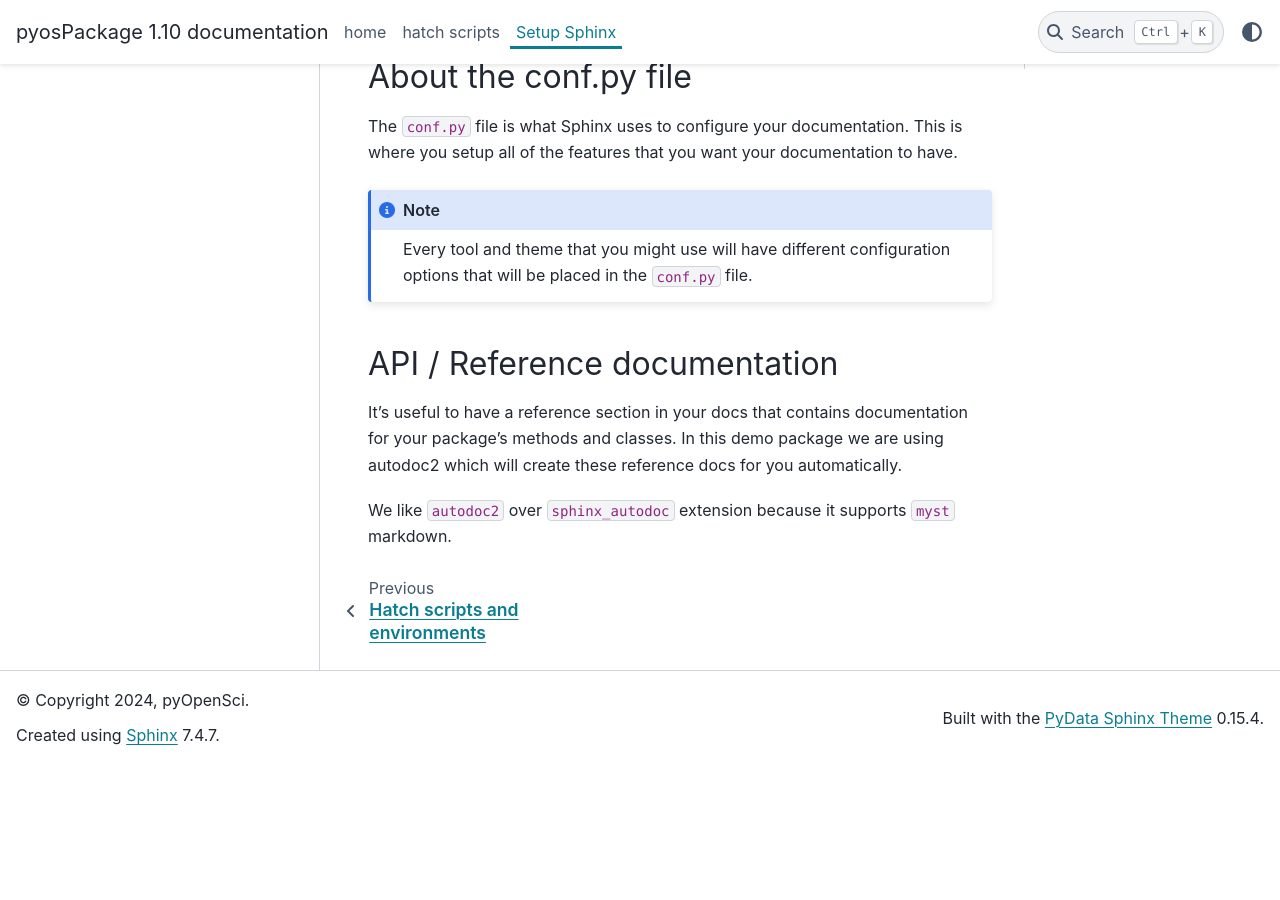
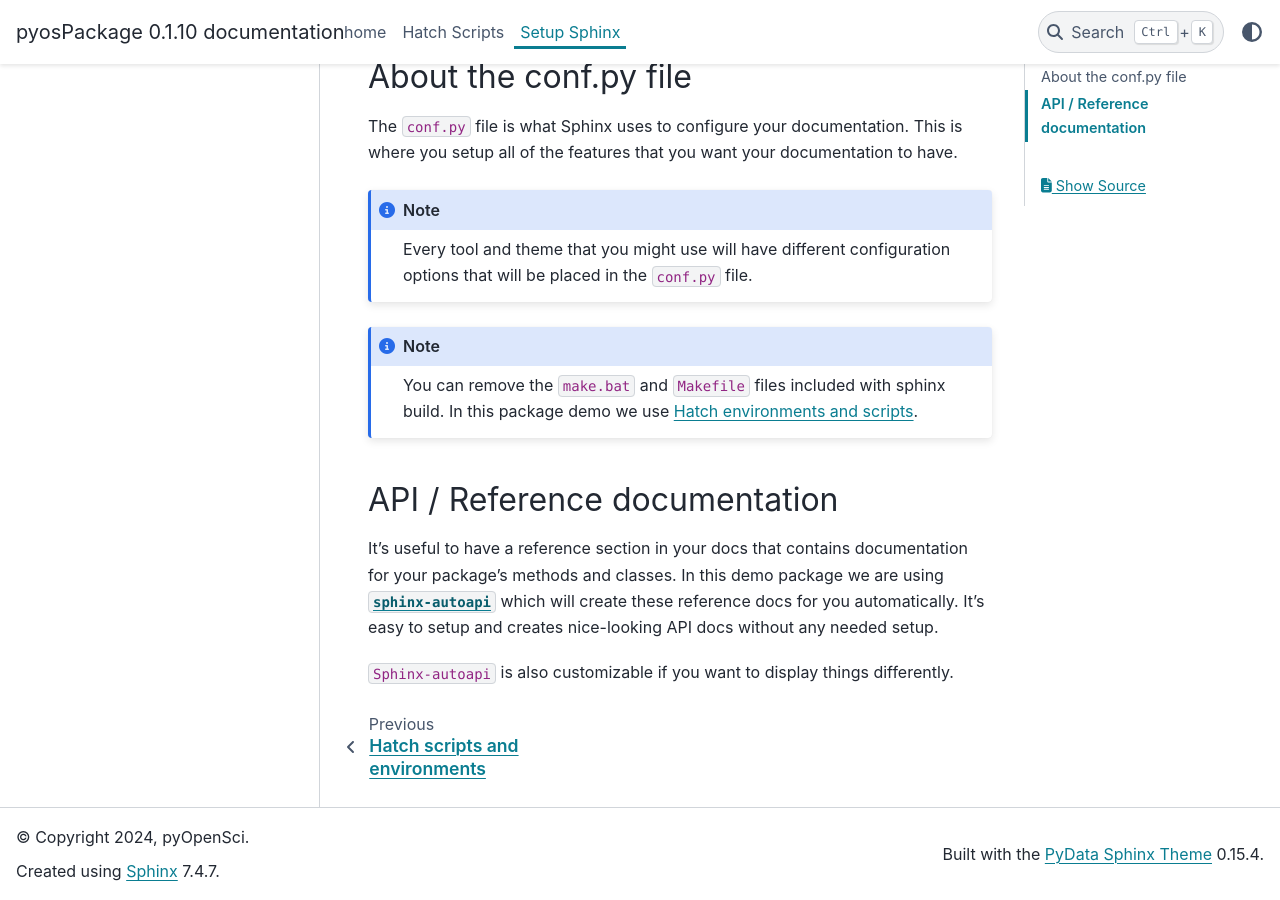
Before and after one commit to pyOpenSci/pyosPackage, a Sphinx documentation site: the page built from docs/setup-sphinx.md, in a window 1280 px wide and 900 px high, scrolled down 1166 px. Built offline with Sphinx 7.4.7 and the PyData theme 0.15.4, drawn with Linux system fonts in a browser that asks for light colours; pages that are not in the unit, such as notebooks, are missing from menus; the version number is read from the project's files by our own code; before the commit the page ends 1930 px from its top, so only the background shows below that.

```diff
--- a/docs/conf.py
+++ b/docs/conf.py
@@ -6,7 +6,6 @@ from datetime import datetime
 
 current_year = datetime.now().year
 organization_name = "pyOpenSci"
-
 
 project = "pyosPackage"
 copyright = f"{current_year}, {organization_name}"
@@ -29,16 +28,11 @@ except subprocess.CalledProcessError:
 # Update the release value
 release = release_value
 
-
-release = "1.10"
-
 # -- General configuration ---------------------------------------------------
 # Extensions add additional functionality to your documentation.
 # TODO: describe each extension below
 extensions = [
-    # Autodoc will create API docs for you
-    # "sphinx.ext.autodoc", # This is the older autodoc that doesn't support myst
-    "autodoc2",  # Supports myst markdown, ugly output
+    # Autodoc will create API docs for you -
     "autoapi.extension",
     "sphinx_design",
     "sphinx_copybutton",
@@ -69,10 +63,5 @@ myst_footnote_transition = False
 html_theme = "pydata_sphinx_theme"
 html_static_path = ["_static"]
 
-# Autodoc
-# autodoc2_render_plugin = "myst"
-# autodoc2_packages = [
-#     "../src/pyospackage",
-# ]
-
-autoapi_dirs = ["../src/pyospackage"]
+# Configure autoapi
+autoapi_dirs = ["../src"]
--- a/docs/documentation/setup-sphinx.md
+++ b/docs/setup-sphinx.md
@@ -57,11 +57,18 @@ Every tool and theme that you might use will have different configuration option
 that will be placed in the `conf.py` file.
 :::
 
+:::{note}
+You can remove the `make.bat` and `Makefile` files included with sphinx build.
+In this package demo we use [Hatch environments and scripts](hatch-envs-scripts).
+:::
+
 ## API / Reference documentation
 
 It's useful to have a reference section in your docs that contains documentation
 for your package's methods and classes. In this demo package we are using
-autodoc2 which will create these reference docs for you automatically.
+[`sphinx-autoapi`](https://sphinx-autoapi.readthedocs.io/en/latest/index.html)
+which will create these reference docs for you automatically. It's easy
+to setup and creates nice-looking API docs without any needed setup.
 
-We like `autodoc2` over `sphinx_autodoc` extension because it supports `myst`
-markdown.
+`Sphinx-autoapi` is also customizable if you want to display things
+differently.
--- a/pyproject.toml
+++ b/pyproject.toml
@@ -42,9 +42,8 @@ dependencies = [
   "sphinx-copybutton",
   "myst-nb",
   "myst-parser",
+  # Create beautiful api docs automatically
   "sphinx-autoapi",
-  # Autodoc2 supports myst mardown
-  #"sphinx-autodoc2"
 ]
 
 
@@ -53,6 +52,8 @@ dependencies = [
 # hatch run docs:docs-html
 docs-html = "sphinx-build docs/ docs/_build"
 # hatch run docs:docs-html
+# TODO: when i run this with hatch autobuild gets stuck in a loop of building
+# When i run it in a terminal without hatch it doesn't do that
 docs-live = "sphinx-autobuild docs/ docs/_build"
 # TODO: add step to clean docs directory
 
```
Also changed, not shown: docs/index.md (+18 -12 lines).
